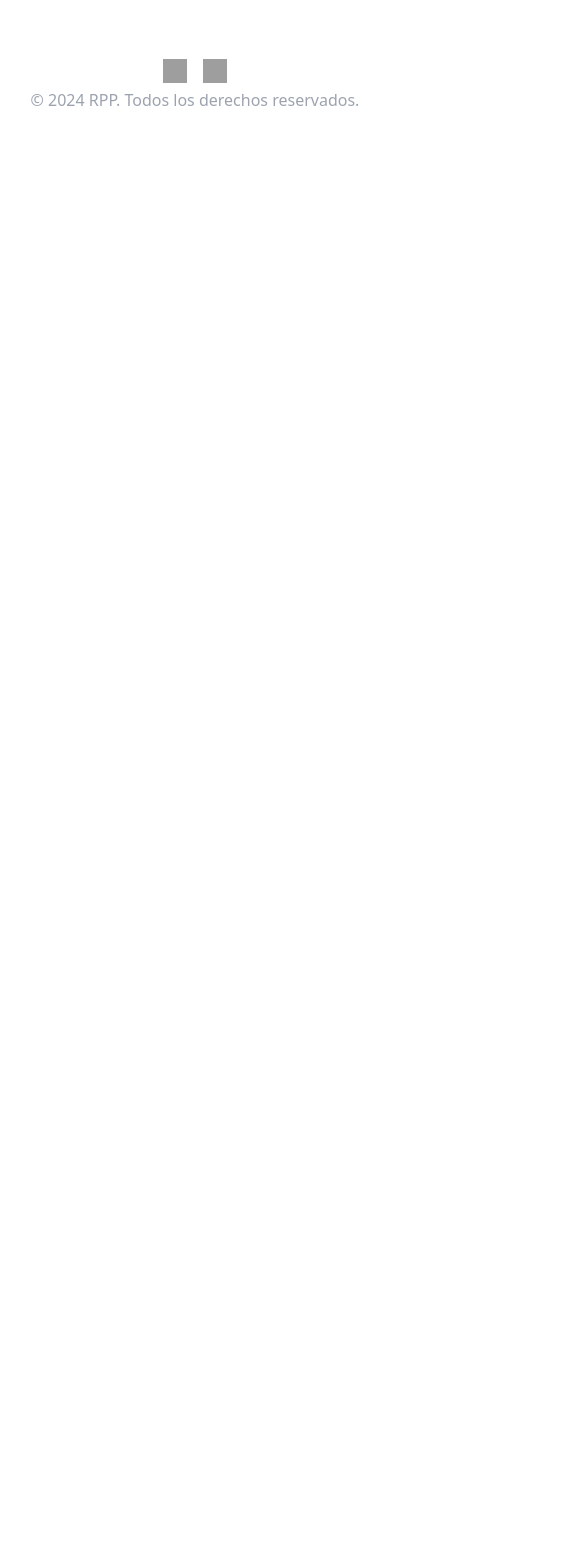
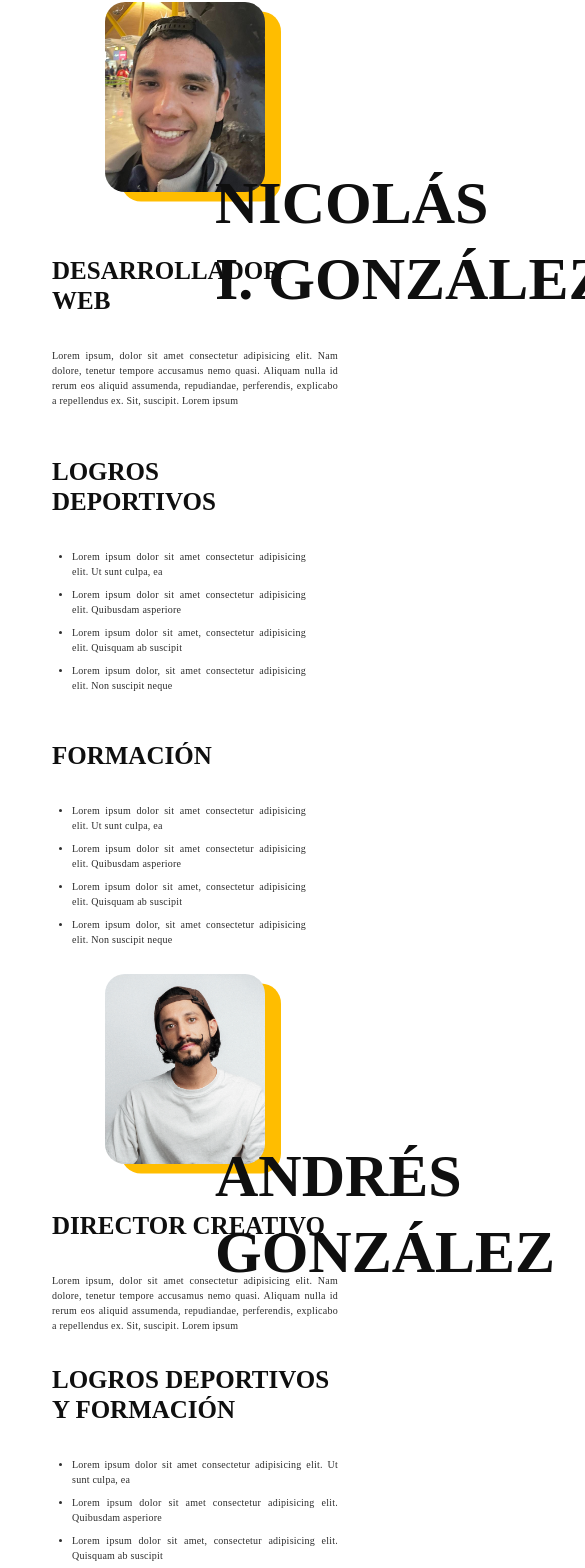
Before and after one commit to RunningPersonalPlan/webPage, a React (Vite) app in the folder Rpp/: page /nuestro-equipo in a window 390 px wide. Shown: the part 1839-3407 px from the top of the page, 585 px wide, since content can reach past the window. Before the commit the page ends 1956 px from the top, so only its background shows below. Built offline with nearby package versions, Linux system fonts and the light colour scheme; grey boxes are pictures that could not be loaded.

Commit message:
fix: responsive sobre nosotros

```diff
--- a/Rpp/src/views/Entrenamiento.jsx
+++ b/Rpp/src/views/Entrenamiento.jsx
@@ -2,6 +2,8 @@ import React from 'react';
 import NuestroEquipoCardIzq from "../components/NuestroEquipoCardIzq.jsx"
 import eduardoimg from "../assets/Eduardoimg.png";
 import Monica from "../assets/Monica.png";
+import Nicolas from "../assets/Nicolas.png"
+import OscarAndres from "../assets/OscarAndres.png"
 import "./NuestroEquipo.css"
 import NuestroEquipoCardDer from '../components/NuestroEquipoCardDer.jsx';
 const Entrenamiento = () => {
@@ -101,6 +103,98 @@ const Entrenamiento = () => {
 
       </section>
 
+      <section className='flex flex-col justify-center'>
+        <div className="flex flex-wrap justify-center gap-6">
+
+          <NuestroEquipoCardIzq
+            key="NICOLÁS INCHASUTEGUI"
+            nombre="NICOLÁS"
+            apellido="I. GONZÁLEZ"
+            imagen={Nicolas}
+          />
+
+        </div>
+        <div className='area-1 mb-8 mx-8 md:mx-8 sm:mx-0 mt-8' >
+          <h1 className='titulo-area-1 mb-8' >DESARROLLADOR WEB</h1>
+          <p className='content-area-1'>
+            Lorem ipsum, dolor sit amet consectetur adipisicing elit. Nam dolore, tenetur
+             tempore accusamus nemo quasi. Aliquam nulla id rerum eos aliquid assumenda,
+             repudiandae, perferendis, explicabo a repellendus ex. Sit, suscipit. Lorem ipsum
+          </p>
+
+        </div>
+
+        <div className='flex-area-1 flex gap-8  mx-8 md:mx-8 sm:mx-0 '>
+          <div className='flex-area-1-content'>
+            <h1 className='flex-titulo-area-1 mb-8 '>LOGROS DEPORTIVOS</h1>
+            <div className='flex-content-area-1'>
+               <ul className='list-disc pl-5 space-y-2'>
+                  <li>Lorem ipsum dolor sit amet consectetur adipisicing elit. Ut sunt culpa, ea</li>
+                  <li>Lorem ipsum dolor sit amet consectetur adipisicing elit. Quibusdam asperiore</li>
+                  <li>Lorem ipsum dolor sit amet, consectetur adipisicing elit. Quisquam ab suscipit</li>
+                  <li>Lorem ipsum dolor, sit amet consectetur adipisicing elit. Non suscipit neque</li>
+               </ul>
+            </div>
+          </div>
+          <div className='flex-area-1-content'>
+            <h1 className='flex-titulo-area-1 mb-8'>FORMACIÓN</h1>
+            <div className='flex-content-area-1'>
+            <ul className='list-disc pl-5 space-y-2'>
+                  <li>Lorem ipsum dolor sit amet consectetur adipisicing elit. Ut sunt culpa, ea</li>
+                  <li>Lorem ipsum dolor sit amet consectetur adipisicing elit. Quibusdam asperiore</li>
+                  <li>Lorem ipsum dolor sit amet, consectetur adipisicing elit. Quisquam ab suscipit</li>
+                  <li>Lorem ipsum dolor, sit amet consectetur adipisicing elit. Non suscipit neque</li>
+               </ul>
+            </div>
+
+          </div>
+        </div>
+      </section>
+
+      <section className='flex  justify-center mt-8 sectionizq'>
+        <div className="flex  justify-center gap-6">
+
+          <NuestroEquipoCardDer
+            key="ANDRÉS GONZÁLEZ"
+            nombre="ANDRÉS"
+            apellido="GONZÁLEZ"
+            imagen={OscarAndres}
+          />
+
+        </div>
+
+        <div className='containerder'>
+
+        <div className='area-1 mb-8 mx-8 md:mx-8 sm:mx-0 mt-8' >
+          <h1 className='titulo-area-1 mb-8' >DIRECTOR CREATIVO
+
+</h1>
+          <p className='content-area-1'>
+            Lorem ipsum, dolor sit amet consectetur adipisicing elit. Nam dolore, tenetur
+             tempore accusamus nemo quasi. Aliquam nulla id rerum eos aliquid assumenda,
+             repudiandae, perferendis, explicabo a repellendus ex. Sit, suscipit. Lorem ipsum
+
+          </p>
+
+        </div>
+
+        <div className='area-1 mb-8 mx-8 md:mx-8 sm:mx-0 mt-8'>
+
+            <h1 className='titulo-area-1 mb-8 '>LOGROS DEPORTIVOS Y FORMACIÓN</h1>
+            <div className='content-area-1'>
+               <ul className='list-disc pl-5 space-y-2 content-area-1'>
+                  <li>Lorem ipsum dolor sit amet consectetur adipisicing elit. Ut sunt culpa, ea</li>
+                  <li>Lorem ipsum dolor sit amet consectetur adipisicing elit. Quibusdam asperiore</li>
+                  <li>Lorem ipsum dolor sit amet, consectetur adipisicing elit. Quisquam ab suscipit</li>
+                  <li>Lorem ipsum dolor, sit amet consectetur adipisicing elit. Non suscipit neque</li>
+               </ul>
+            </div>
+
+        </div>
+        </div>
+
+      </section>
+
 
 
 
```
Also changed, not shown: Rpp/src/assets/Nicolas.png (added), Rpp/src/assets/OscarAndres.png (added).
